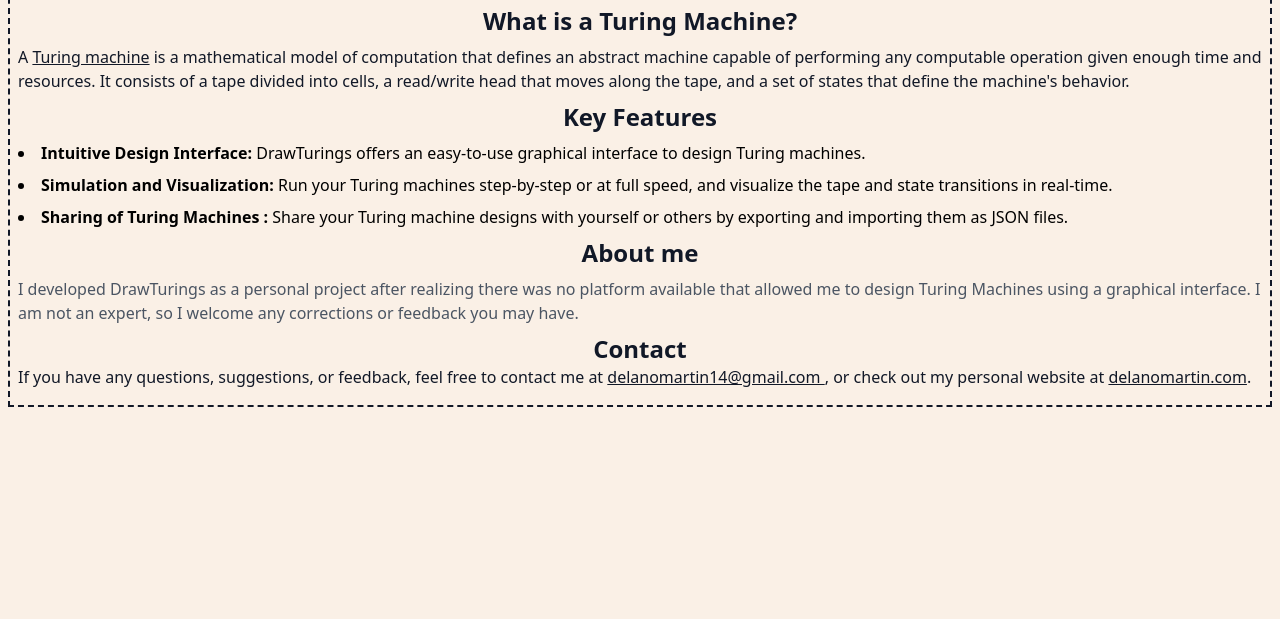
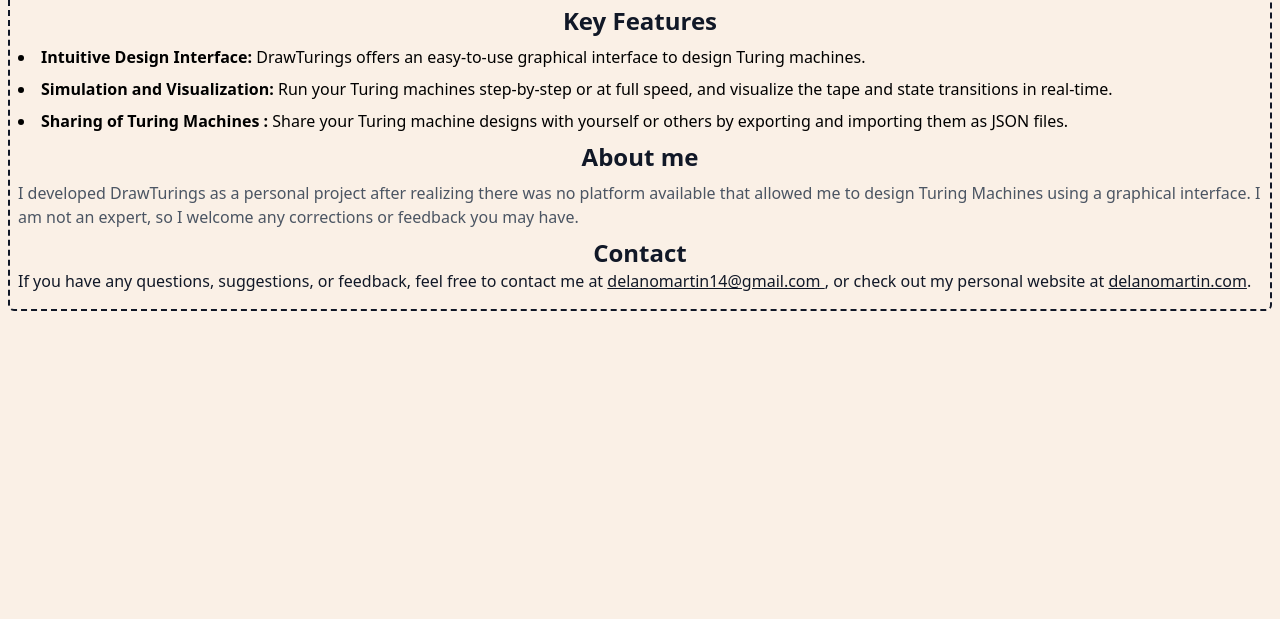
Before and after one commit to DelanoMarcell/tmsimulator, a website: page about.html in a window 1280 px wide. Shown: the part 181-800 px from the top of the page. Drawn offline with Linux system fonts and the light colour scheme.

Commit message:
Update about page styling and fix navbar links

```diff
--- a/about.html
+++ b/about.html
@@ -99,7 +99,7 @@
 
 
 
-  <div class="p-2 m-2 flex flex-col border-2 border-[#111827] border-dashed">
+  <div class="p-2 m-2 flex flex-col border-2 border-[#111827] border-dashed rounded-md">
 
     <h1 class="text-3xl font-bold text-center text-[#111827] mb-4">About DrawTurings</h1>
 
@@ -107,10 +107,10 @@
         DrawTurings is a platform dedicated to drawing and simulating Turing machines using a simple grahical interface. You are able to create Turing machines from scratch, run them step-by-step or at full speed, and visualize the tape and state transitions in real-time.
     </p>
 
-    <h2 class="text-2xl font-semibold text-[#111827] mb-2 text-center">What is a Turing Machine?</h2>
+    <!-- <h2 class="text-2xl font-semibold text-[#111827] mb-2 text-center">What is a Turing Machine?</h2>
     <p class="text-[#111827] mb-2">
         A <a href="https://en.wikipedia.org/wiki/Turing_machine#:~:text=A%20Turing%20machine%20is%20a,A%20physical%20Turing%20machine%20model." class="underline">Turing machine</a> is a mathematical model of computation that defines an abstract machine capable of performing any computable operation given enough time and resources. It consists of a tape divided into cells, a read/write head that moves along the tape, and a set of states that define the machine's behavior.
-    </p>
+    </p> -->
 
     <h2 class="text-2xl font-semibold text-[#111827]  text-center">Key Features</h2>
     <p class="text-[#111827] mb-2">
```
Also changed, not shown: src/output.css.
